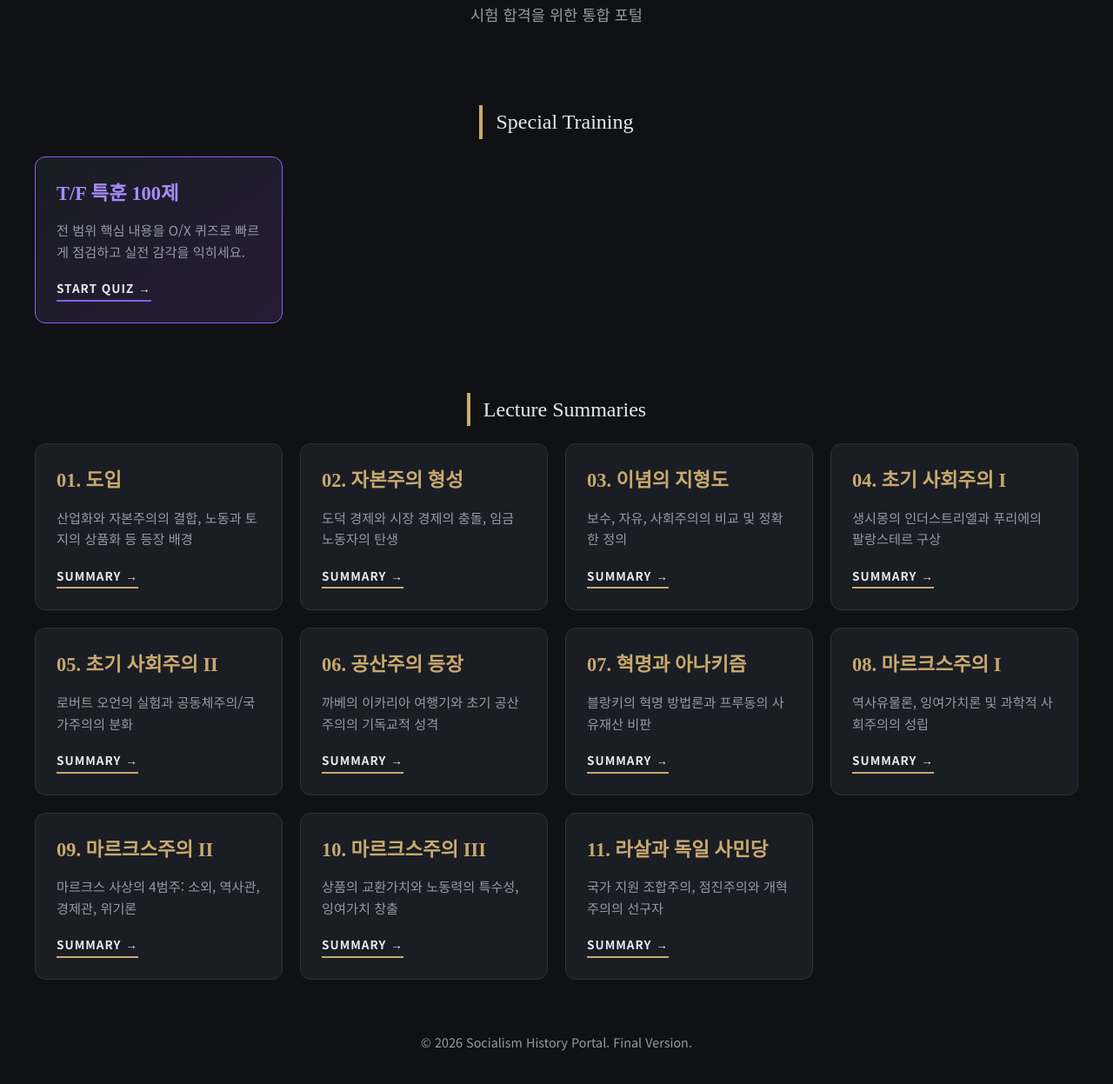
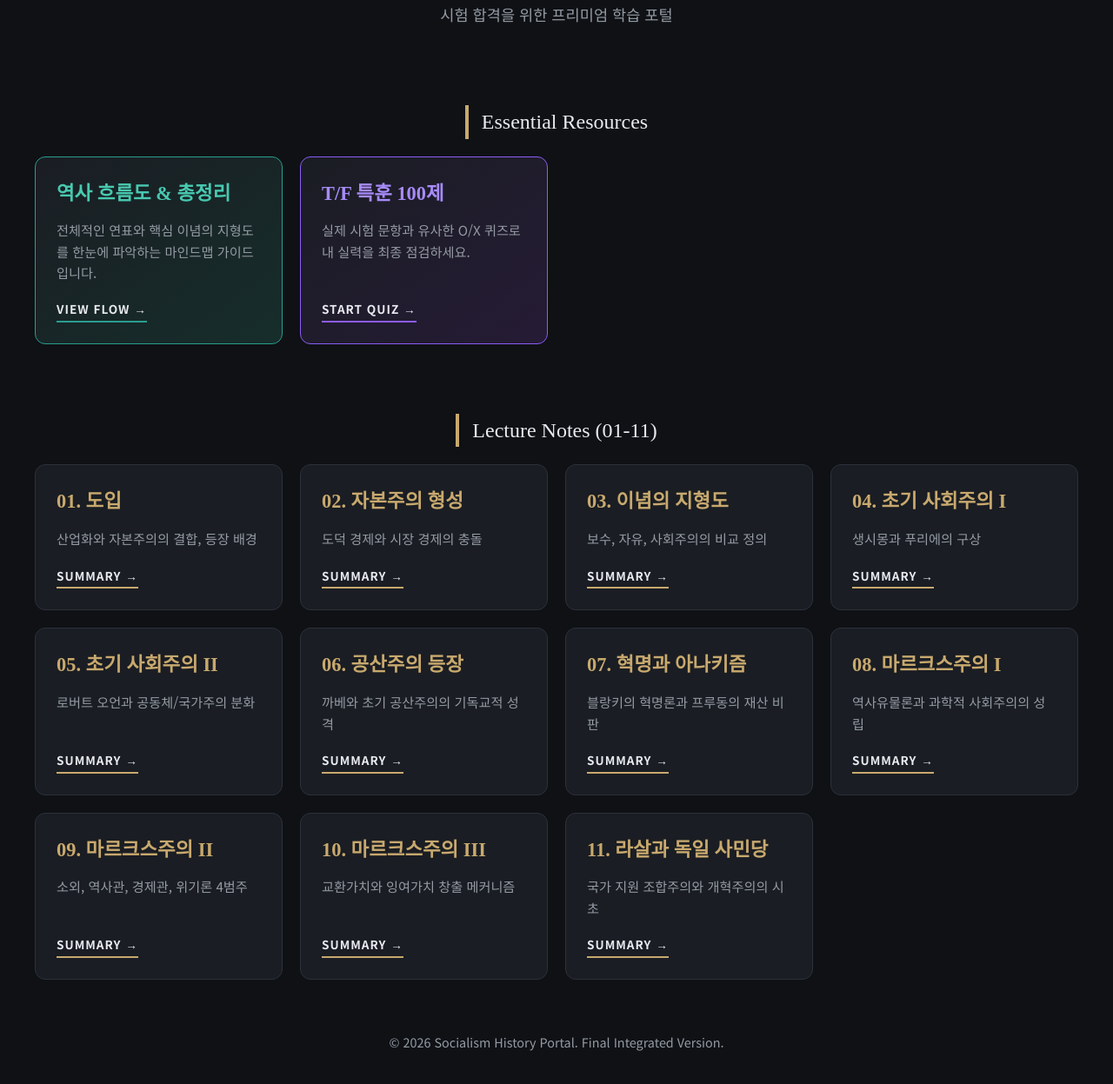
Before and after one commit to emilyjsy/history_of_socialism, a plain HTML site: page index.html in a window 1280 px wide. Shown: the part 111-1358 px from the top of the page at 87% size. Drawn offline with Linux system fonts and the light colour scheme.

Commit message:
Update index.html

```diff
--- a/index.html
+++ b/index.html
@@ -10,8 +10,9 @@
             --bg: #0f1115;
             --surface: #1a1d23;
             --border: #2c313a;
-            --accent: #c8a96e;
-            --accent-quiz: #8b5cf6;
+            --accent: #c8a96e; /* Gold */
+            --accent-quiz: #8b5cf6; /* Purple */
+            --accent-flow: #2a9d8f; /* Teal */
             --text: #e8eaf0;
             --text-muted: #949ba4;
         }
@@ -84,16 +85,14 @@
             box-shadow: 0 10px 20px rgba(0,0,0,0.3);
         }
 
-        /* 퀴즈 카드 전용 스타일 */
-        .card.quiz-card {
-            border: 1px solid var(--accent-quiz);
-            background: linear-gradient(145deg, #1a1d23, #251b35);
-        }
-        .card.quiz-card:hover {
-            border-color: #a78bfa;
-            box-shadow: 0 10px 20px rgba(139, 92, 246, 0.2);
-        }
+        /* 특수 카드 스타일 */
+        .card.quiz-card { border-color: var(--accent-quiz); background: linear-gradient(145deg, #1a1d23, #251b35); }
+        .card.quiz-card:hover { border-color: #a78bfa; }
         .card.quiz-card h2 { color: #a78bfa; }
+
+        .card.flow-card { border-color: var(--accent-flow); background: linear-gradient(145deg, #1a1d23, #162e2b); }
+        .card.flow-card:hover { border-color: #48c9b0; }
+        .card.flow-card h2 { color: #48c9b0; }
 
         .card h2 {
             font-family: 'Noto Serif KR', serif;
@@ -119,6 +118,7 @@
         }
 
         .quiz-card .btn { border-bottom-color: var(--accent-quiz); }
+        .flow-card .btn { border-bottom-color: var(--accent-flow); }
 
         footer {
             margin-top: auto;
@@ -138,70 +138,44 @@
 
     <header>
         <h1>사회주의의 역사</h1>
-        <p class="subtitle">시험 합격을 위한 통합 포털</p>
+        <p class="subtitle">시험 합격을 위한 프리미엄 학습 포털</p>
     </header>
 
-    <div class="section-title">Special Training</div>
+    <div class="section-title">Essential Resources</div>
     <main class="grid" style="margin-bottom: 40px;">
+        <a href="history_flow.html" class="card flow-card">
+            <div>
+                <h2>역사 흐름도 & 총정리</h2>
+                <p>전체적인 연표와 핵심 이념의 지형도를 한눈에 파악하는 마인드맵 가이드입니다.</p>
+            </div>
+            <div class="btn">View Flow →</div>
+        </a>
         <a href="history_tf.html" class="card quiz-card">
             <div>
                 <h2>T/F 특훈 100제</h2>
-                <p>전 범위 핵심 내용을 O/X 퀴즈로 빠르게 점검하고 실전 감각을 익히세요.</p>
+                <p>실제 시험 문항과 유사한 O/X 퀴즈로 내 실력을 최종 점검하세요.</p>
             </div>
             <div class="btn">Start Quiz →</div>
         </a>
     </main>
 
-    <div class="section-title">Lecture Summaries</div>
+    <div class="section-title">Lecture Notes (01-11)</div>
     <main class="grid">
-        <a href="history_01.html" class="card">
-            <div><h2>01. 도입</h2><p>산업화와 자본주의의 결합, 노동과 토지의 상품화 등 등장 배경</p></div>
-            <div class="btn">Summary →</div>
-        </a>
-        <a href="history_02.html" class="card">
-            <div><h2>02. 자본주의 형성</h2><p>도덕 경제와 시장 경제의 충돌, 임금 노동자의 탄생</p></div>
-            <div class="btn">Summary →</div>
-        </a>
-        <a href="history_03.html" class="card">
-            <div><h2>03. 이념의 지형도</h2><p>보수, 자유, 사회주의의 비교 및 정확한 정의</p></div>
-            <div class="btn">Summary →</div>
-        </a>
-        <a href="history_04.html" class="card">
-            <div><h2>04. 초기 사회주의 I</h2><p>생시몽의 인더스트리엘과 푸리에의 팔랑스테르 구상</p></div>
-            <div class="btn">Summary →</div>
-        </a>
-        <a href="history_05.html" class="card">
-            <div><h2>05. 초기 사회주의 II</h2><p>로버트 오언의 실험과 공동체주의/국가주의의 분화</p></div>
-            <div class="btn">Summary →</div>
-        </a>
-        <a href="history_06.html" class="card">
-            <div><h2>06. 공산주의 등장</h2><p>까베의 이카리아 여행기와 초기 공산주의의 기독교적 성격</p></div>
-            <div class="btn">Summary →</div>
-        </a>
-        <a href="history_07.html" class="card">
-            <div><h2>07. 혁명과 아나키즘</h2><p>블랑키의 혁명 방법론과 프루동의 사유재산 비판</p></div>
-            <div class="btn">Summary →</div>
-        </a>
-        <a href="history_08.html" class="card">
-            <div><h2>08. 마르크스주의 I</h2><p>역사유물론, 잉여가치론 및 과학적 사회주의의 성립</p></div>
-            <div class="btn">Summary →</div>
-        </a>
-        <a href="history_09.html" class="card">
-            <div><h2>09. 마르크스주의 II</h2><p>마르크스 사상의 4범주: 소외, 역사관, 경제관, 위기론</p></div>
-            <div class="btn">Summary →</div>
-        </a>
-        <a href="history_10.html" class="card">
-            <div><h2>10. 마르크스주의 III</h2><p>상품의 교환가치와 노동력의 특수성, 잉여가치 창출</p></div>
-            <div class="btn">Summary →</div>
-        </a>
-        <a href="history_11.html" class="card">
-            <div><h2>11. 라살과 독일 사민당</h2><p>국가 지원 조합주의, 점진주의와 개혁주의의 선구자</p></div>
-            <div class="btn">Summary →</div>
-        </a>
+        <a href="history_01.html" class="card"><div><h2>01. 도입</h2><p>산업화와 자본주의의 결합, 등장 배경</p></div><div class="btn">Summary →</div></a>
+        <a href="history_02.html" class="card"><div><h2>02. 자본주의 형성</h2><p>도덕 경제와 시장 경제의 충돌</p></div><div class="btn">Summary →</div></a>
+        <a href="history_03.html" class="card"><div><h2>03. 이념의 지형도</h2><p>보수, 자유, 사회주의의 비교 정의</p></div><div class="btn">Summary →</div></a>
+        <a href="history_04.html" class="card"><div><h2>04. 초기 사회주의 I</h2><p>생시몽과 푸리에의 구상</p></div><div class="btn">Summary →</div></a>
+        <a href="history_05.html" class="card"><div><h2>05. 초기 사회주의 II</h2><p>로버트 오언과 공동체/국가주의 분화</p></div><div class="btn">Summary →</div></a>
+        <a href="history_06.html" class="card"><div><h2>06. 공산주의 등장</h2><p>까베와 초기 공산주의의 기독교적 성격</p></div><div class="btn">Summary →</div></a>
+        <a href="history_07.html" class="card"><div><h2>07. 혁명과 아나키즘</h2><p>블랑키의 혁명론과 프루동의 재산 비판</p></div><div class="btn">Summary →</div></a>
+        <a href="history_08.html" class="card"><div><h2>08. 마르크스주의 I</h2><p>역사유물론과 과학적 사회주의의 성립</p></div><div class="btn">Summary →</div></a>
+        <a href="history_09.html" class="card"><div><h2>09. 마르크스주의 II</h2><p>소외, 역사관, 경제관, 위기론 4범주</p></div><div class="btn">Summary →</div></a>
+        <a href="history_10.html" class="card"><div><h2>10. 마르크스주의 III</h2><p>교환가치와 잉여가치 창출 메커니즘</p></div><div class="btn">Summary →</div></a>
+        <a href="history_11.html" class="card"><div><h2>11. 라살과 독일 사민당</h2><p>국가 지원 조합주의와 개혁주의의 시초</p></div><div class="btn">Summary →</div></a>
     </main>
 
     <footer>
-        <p>&copy; 2026 Socialism History Portal. Final Version.</p>
+        <p>&copy; 2026 Socialism History Portal. Final Integrated Version.</p>
     </footer>
 
 </body>
```
